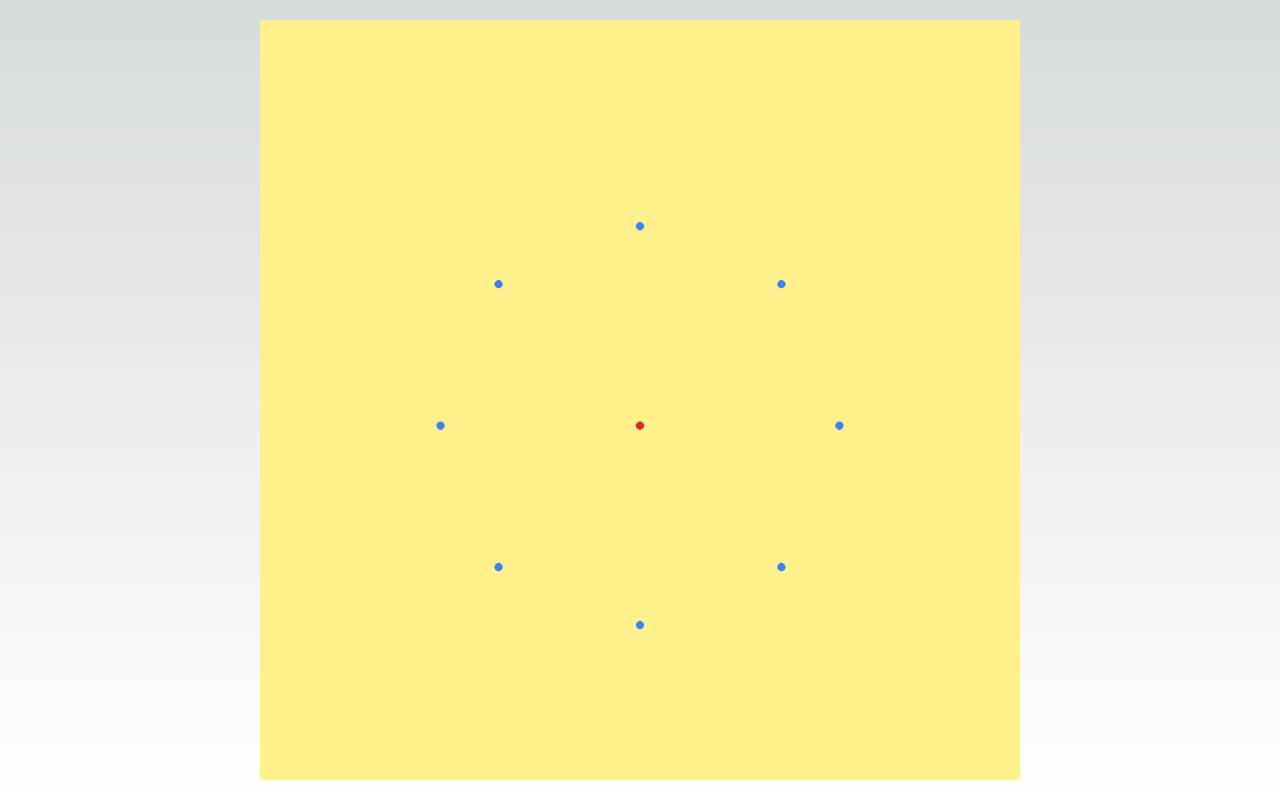
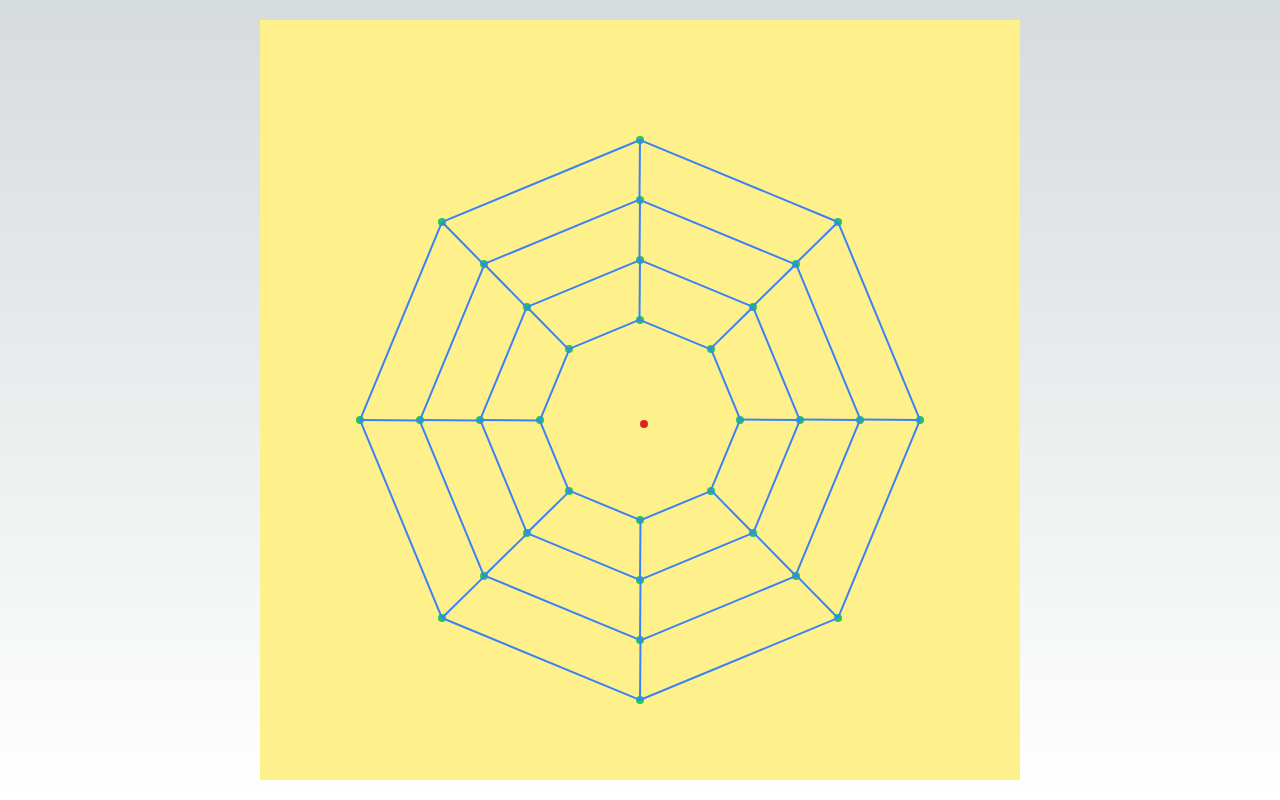
Before and after one commit to wwwebjoel/octagon-nextjs, a Next.js app: page / in a window 1280 px wide. Built offline with nearby package versions, Linux system fonts and the light colour scheme.

Commit message:
Update lines and shape

```diff
--- a/src/app/page.tsx
+++ b/src/app/page.tsx
@@ -2,6 +2,6 @@ import Octagon from "@/components/Octagon";
 
 export default function Home() {
   return (
-      <Octagon layers={5} lineWidth={200} pointSize={20} />
+      <Octagon />
   );
 }
--- /dev/null
+++ b/src/components/IntersectionPoints.tsx
@@ -0,0 +1,31 @@
+import React from 'react';
+import Point from '@/components/Point';
+
+interface IntersectionPointsProps {
+    radius: number;
+    gap?: number;
+    level?: number;
+}
+
+const IntersectionPoints: React.FC<IntersectionPointsProps> = ({ radius, gap=0, level=1 }) => {
+    const r = radius + gap *(level-1)
+    const iPoints = Array.from({ length: 8 }).map((_, index) => {
+        const angle = 45 * index;
+        return (
+            <div
+                key={index}
+                className="absolute h-0 w-0 overflow-visible"
+                style={{
+                    left: `${r * Math.cos(angle * Math.PI / 180)}px`,
+                    top: `${r * Math.sin(angle * Math.PI / 180)}px`
+                }}
+            >
+                <Point />
+            </div>
+        );
+    });
+
+    return <>{iPoints}</>;
+};
+
+export default IntersectionPoints;
--- /dev/null
+++ b/src/components/Line.tsx
@@ -0,0 +1,22 @@
+import React from 'react';
+
+interface LineProps {
+    side: number;
+    index?: number;
+}
+
+const Line: React.FC<LineProps> = ({ side, index= 0 }) => {
+    return (
+        <div className={'h-0 w-0 relative'} style={{rotate: `${index * 45}deg`}}>
+            <div className={'h-0 w-0 relative'} style={{rotate: `${ 112.5}deg`}}>
+                <div className={'h-0.5 bg-blue-500 rounded-full absolute origin-left left-0 top-0 -translate-y-1/2'}
+                     style={{width: `${side}px`}}>
+                    {/* Content goes here */}
+                </div>
+            </div>
+
+        </div>
+    );
+};
+
+export default Line;
--- /dev/null
+++ b/src/components/Lines.tsx
@@ -0,0 +1,36 @@
+import React from 'react';
+import Line from '@/components/Line';
+import GapLine from "@/components/gapline";
+
+interface LinesProps {
+    radius: number;
+    gap?: number;
+    level? : number;
+}
+
+const Lines: React.FC<LinesProps> = ({ radius, gap =0, level=1}) => {
+    const r= radius + gap * (level-1);
+    const lns = Array.from({ length: 8 }).map((_, index) => {
+        const side = r / Math.sqrt(1 + 1 / Math.sqrt(2));
+        const angle = 45 * index;
+        return (
+            <div
+                key={index}
+                className="absolute h-0 w-0 overflow-visible"
+                style={{
+                    left: `${r * Math.cos(angle * Math.PI / 180)}px`,
+                    top: `${r * Math.sin(angle * Math.PI / 180)}px`
+                }}
+            >
+                <Line side={side} index={index} />
+                { level>1 &&
+                    <div className={'rotate-[68deg]'}><GapLine gap={gap} index={index}/></div>
+                }
+            </div>
+        );
+    });
+
+    return <>{lns}</>;
+};
+
+export default Lines;
--- a/src/components/Octagon.tsx
+++ b/src/components/Octagon.tsx
@@ -1,30 +1,28 @@
 import React from 'react';
+import Point from "@/components/Point";
+import Line from "@/components/Line";
+import IntersectionPoints from "@/components/IntersectionPoints";
+import Lines from "@/components/Lines";
 
 const OctagonWithIntersectionPoints = () => {
-    const radius = 200
-
-    const intersectionPoints = Array.from({length: 8}).map((_, index) => {
-        const angle = 45 * index;
-        return (
-            <div
-                key={index}
-                className="absolute h-2 w-2 rounded-full bg-blue-500"
-                style={{
-                    left: `${radius * Math.cos(angle * Math.PI / 180)}px`,
-                    top: `${radius * Math.sin(angle * Math.PI / 180)}px`
-                }}
-            ></div>
-        );
-    });
+    const radius = 100
+    const gap = 60
 
     return (
         <div className="relative aspect-square h-screen w-auto m-auto p-5">
             <div className="relative bg-yellow-200 h-full w-full origin-center flex items-center justify-center">
         <div className="flex justify-center items-center mt-10">
             <div className="relative">
-                <div className="w-0 h-0 bg-gray-200 relative transform rotate-45">
+                <div className="w-0 h-0 bg-gray-200 relative">
                     <div className={'w-2 h-2 bg-red-600 rounded-full'}></div>
-                    {intersectionPoints}
+                    <IntersectionPoints radius={radius} gap={gap} level={1}/>
+                    <IntersectionPoints radius={radius} gap={gap} level={2}/>
+                    <IntersectionPoints radius={radius} gap={gap} level={3}/>
+                    <IntersectionPoints radius={radius} gap={gap} level={4}/>
+                    <Lines radius={radius} gap={gap} level={1}/>
+                    <Lines radius={radius} gap={gap} level={2}/>
+                    <Lines radius={radius} gap={gap} level={3}/>
+                    <Lines radius={radius} gap={gap} level={4}/>
                 </div>
             </div>
         </div>
--- /dev/null
+++ b/src/components/Point.tsx
@@ -0,0 +1,11 @@
+import React from 'react'
+
+const Point =()=>{
+    return(
+        <div className={'absolute left-0 top-0 -translate-x-1/2 -translate-y-1/2 h-2 w-2 rounded-full bg-green-500'}>
+
+        </div>
+    )
+}
+
+export default Point
--- /dev/null
+++ b/src/components/gapline.tsx
@@ -0,0 +1,22 @@
+import React from 'react';
+
+interface LineProps {
+    gap: number;
+    index: number;
+}
+
+const GapLine: React.FC<LineProps> = ({ gap, index }) => {
+    return (
+        <div className={'h-0 w-0 relative'} style={{rotate: `${index * 45}deg`}}>
+            <div className={'h-0 w-0 relative'} style={{rotate: `${ 112.5}deg`}}>
+                <div className={'h-0.5 bg-blue-500 rounded-full absolute origin-left left-0 top-0 -translate-y-1/2'}
+                     style={{width: `${gap}px`}}>
+                    {/* Content goes here */}
+                </div>
+            </div>
+
+        </div>
+    );
+};
+
+export default GapLine;
```
